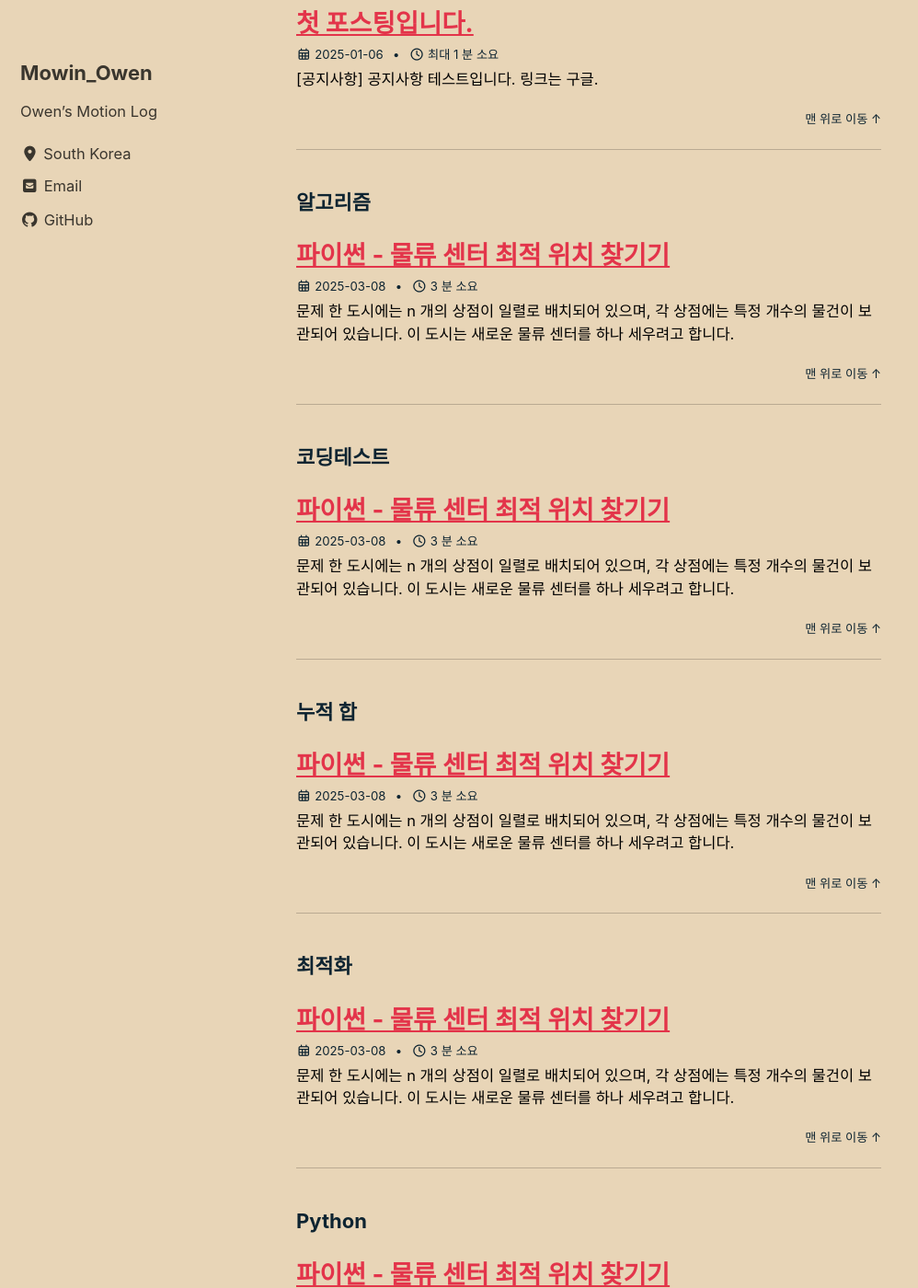
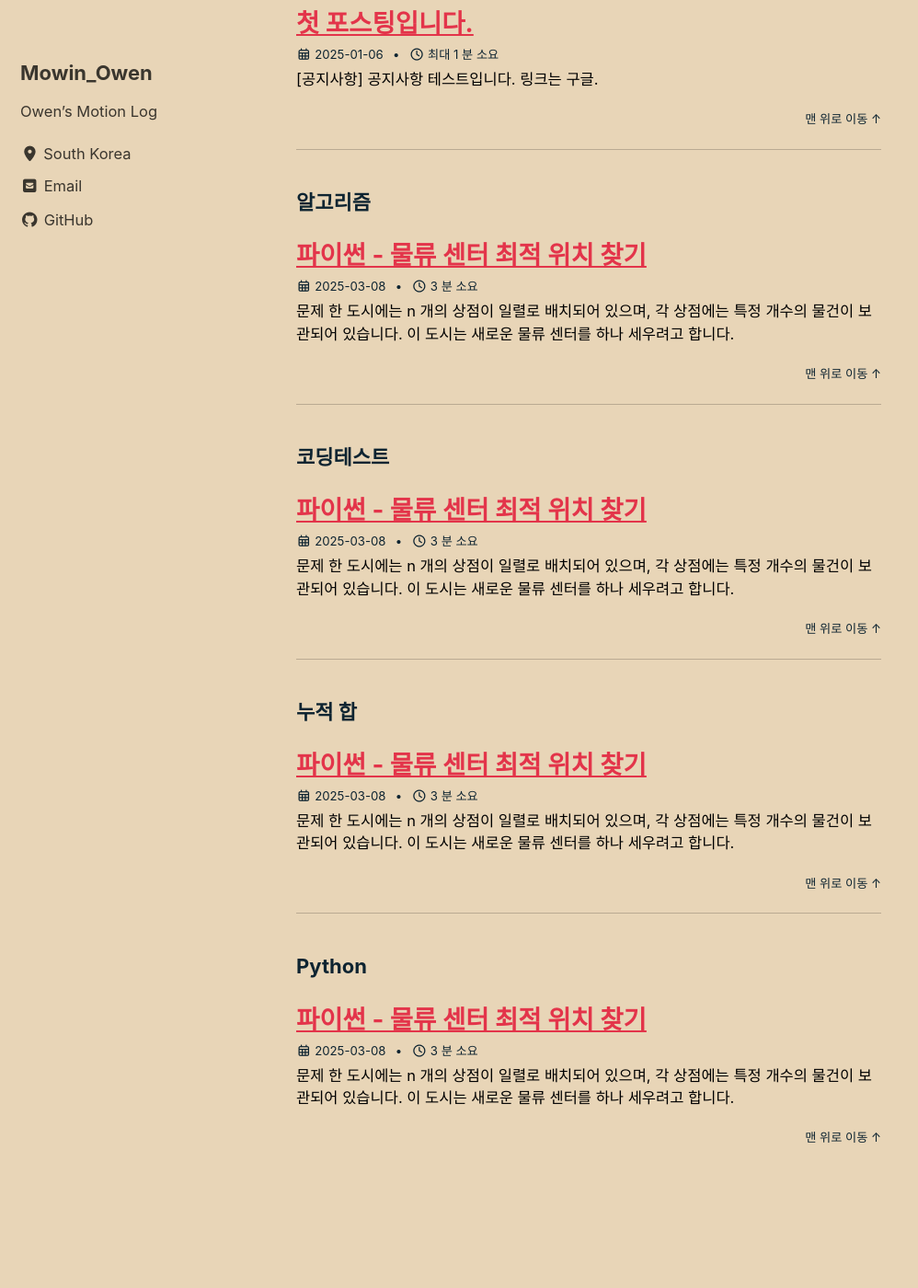
Before and after one commit to mowinowen/mowinowen.github.io, a Jekyll site: the page built from _pages/tag-archive.md, in a window 1280 px wide and 1400 px high, scrolled down 943 px. Shown: the whole window at 92% size, without its empty margins (0-998 px from the left). Built offline with Jekyll 4.4.1, drawn with Linux system fonts in a browser that asks for light colours; cached includes are drawn as plain includes.

Commit message:
post modify - codingtest1

```diff
--- a/_posts/2025-03-08-codingtest1.md
+++ b/_posts/2025-03-08-codingtest1.md
@@ -1,8 +1,8 @@
 ---
 layout: single
-title: "파이썬 - 물류 센터 최적 위치 찾기기"
+title: "파이썬 - 물류 센터 최적 위치 찾기"
 categories: coding
-tag: [알고리즘, 코딩테스트, 누적 합, 최적화, Python]
+tag: [알고리즘, 코딩테스트, 누적 합, Python]
 toc: true
 author_profile: false
 sidebar:
```
